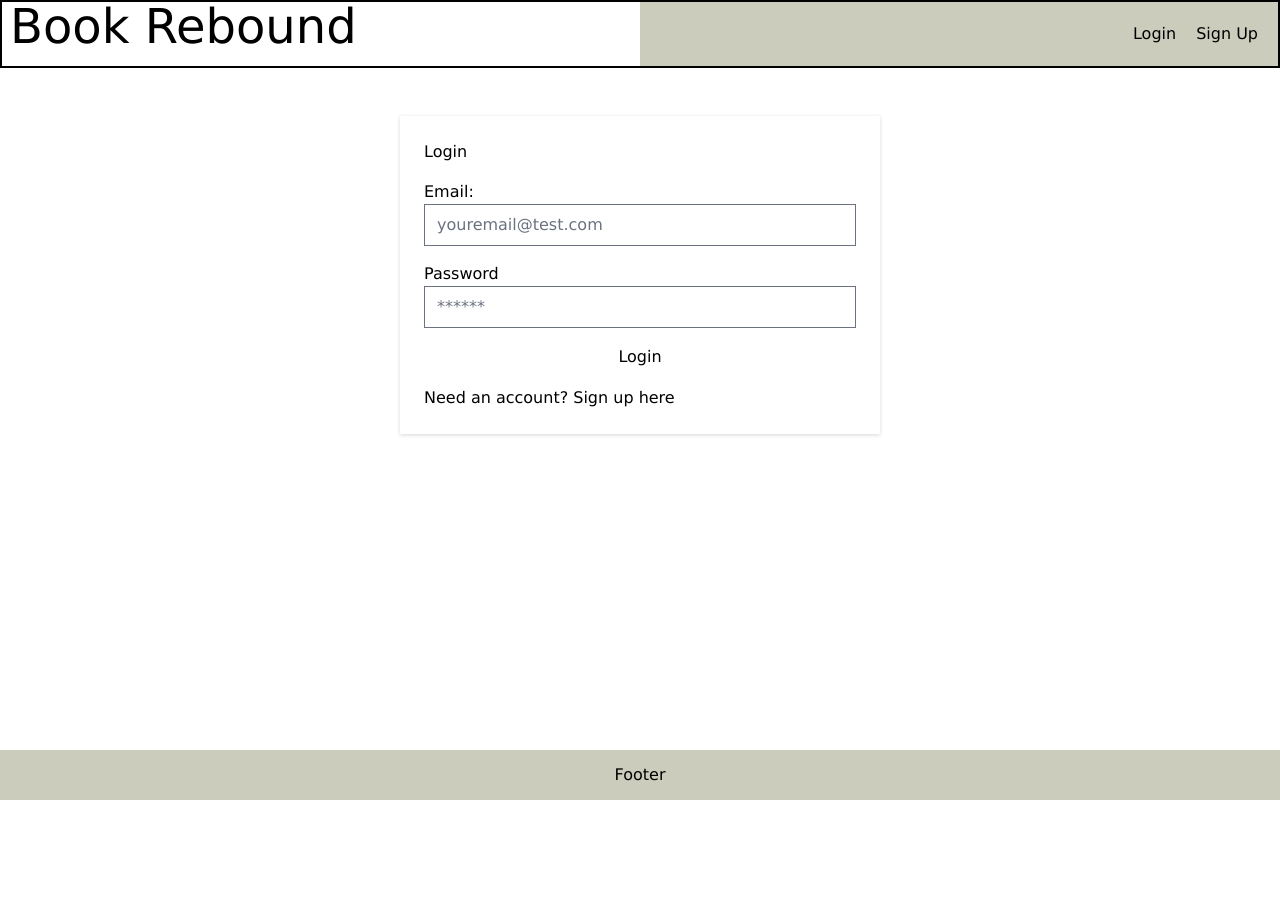
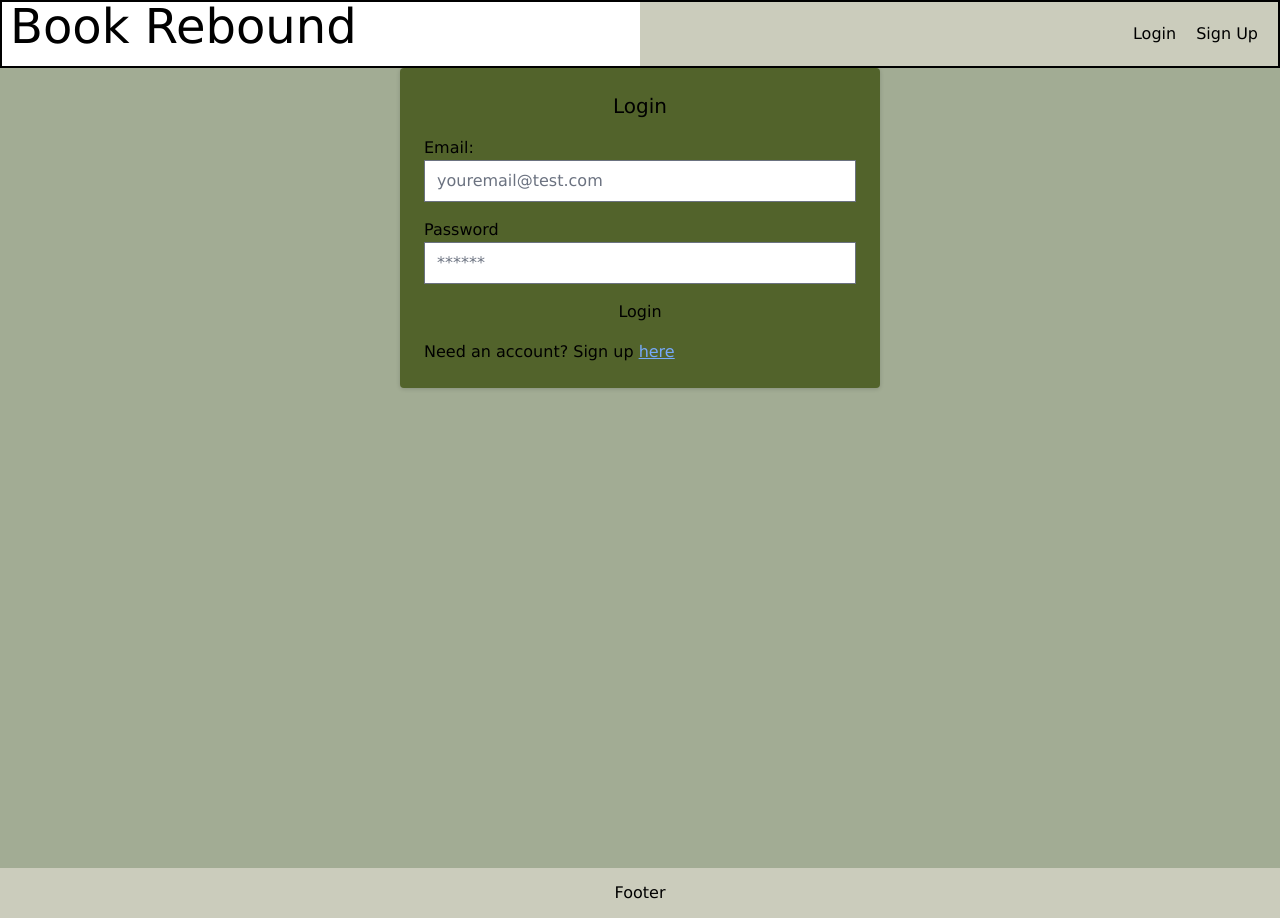
Before and after one commit to hculp/book-rebound, a React (Vite) app in the folder client/: page /login in a window 1280 px wide. Before the commit the page ends 800 px from the top, so only its background shows below. Built offline with nearby package versions, Linux system fonts and the light colour scheme.

Commit message:
styled register and login forms

```diff
--- a/client/src/App.css
+++ b/client/src/App.css
@@ -67,7 +67,6 @@ button {
   flex-direction: column;
   gap: 1rem;
   max-width: 30rem;
-  margin: 3rem auto;
   padding: 1.5rem;
   box-shadow: rgba(0, 0, 0, 0.16) 0px 1px 4px;
 }
--- a/client/src/components/LoginForm.jsx
+++ b/client/src/components/LoginForm.jsx
@@ -42,11 +42,11 @@ export default function Login() {
     <>
       {error ? (
         <div>
-          <p className="error-text">The provided credentials are incorrect</p>
+          <p className="error-text mt-4">The provided credentials are incorrect</p>
         </div>
       ) : null}
-      <form id="login-form" onSubmit={handleFormSubmit}>
-        <h2>Login</h2>
+      <form id="login-form" onSubmit={handleFormSubmit} className="bg-forestfront-50 max-w-lg mx-auto px-3 rounded flex flex-col">
+        <h2 className="text-center text-xl">Login</h2>
         <label htmlFor="email">
           Email:
           <input
@@ -67,13 +67,13 @@ export default function Login() {
             onChange={handleChange}
           />
         </label>
-        <button type="submit">
+        <button type="submit" className="border-0 border-solid rounded-md hover:text-cyan-500 hover:underline">
           Login
         </button>
         <p>
           Need an account? Sign up
           {' '}
-          <Link to="/register">here</Link>
+          <Link to="/register" className="text-blue-400 hover:text-cyan-500 underline">here</Link>
         </p>
       </form>
     </>
--- a/client/src/components/RegistrationForm.jsx
+++ b/client/src/components/RegistrationForm.jsx
@@ -61,8 +61,8 @@ export default function Registration() {
         </div>
       ) : null}
 
-      <form id="registration-form" onSubmit={handleFormSubmit}>
-        <h2>Register</h2>
+      <form id="registration-form" onSubmit={handleFormSubmit} className="bg-forestfront-50 max-w-lg mx-auto px-3 rounded flex flex-col">
+        <h2 className="text-center text-xl">Register</h2>
         <label htmlFor="firstName">
           First name:
           <input
@@ -111,6 +111,7 @@ export default function Registration() {
             type="address"
             value={formState.address}
             onChange={handleChange}
+            className="p-2"
           />
         </label>
         <label htmlFor="city">
@@ -121,6 +122,7 @@ export default function Registration() {
             type="city"
             value={formState.city}
             onChange={handleChange}
+            className="p-2"
           />
         </label>
         <label htmlFor="postalCode">
@@ -131,6 +133,7 @@ export default function Registration() {
             type="postalCode"
             value={formState.postalCode}
             onChange={handleChange}
+            className="p-2"
           />
         </label>
         <label htmlFor="state">
@@ -141,11 +144,12 @@ export default function Registration() {
             type="state"
             value={formState.state}
             onChange={handleChange}
+            className="p-2"
           />
         </label>
-        <button type="submit">Sign Up</button>
+        <button type="submit" className="border-0 border-solid rounded-md hover:text-cyan-500 hover:underline">Sign Up</button>
         <p>
-          Already have an account? Login <Link to="/register">here</Link>
+          Already have an account? Login <Link to="/register" className="text-blue-400 hover:text-cyan-500 underline">here</Link>
         </p>
       </form>
     </>
--- a/client/src/pages/Login.jsx
+++ b/client/src/pages/Login.jsx
@@ -2,7 +2,9 @@ import LoginForm from "../components/LoginForm";
 
 function Login() {
   return (
-    <LoginForm />
+    <div className="bg-forestback-50 h-screen">
+      <LoginForm />
+    </div>
   )
 }
 
--- a/client/src/pages/Register.jsx
+++ b/client/src/pages/Register.jsx
@@ -2,7 +2,11 @@ import RegistrationForm from "../components/RegistrationForm"
 
 function Register() {
   return (
-    <RegistrationForm />
+    <div className="bg-forestback-50 h-full">
+      <>
+      <RegistrationForm />
+      </>
+    </div>
   )
 }
 
--- a/client/tailwind.config.js
+++ b/client/tailwind.config.js
@@ -14,18 +14,9 @@ export default {
           100: '#CBCCBC'
         },
         forestfront: {
-          50: '#404C24',
+          50: '#52632b',
           100: '#3E4437'
         },
-        leafy: {
-          50: '#B2FFA9',
-          100: '#91FF85'
-        },
-        wooded: {
-          50: '#81523F',
-          51: '#523428',
-          100: '#3F2A2B'
-        }
       }
     },
   },
```
